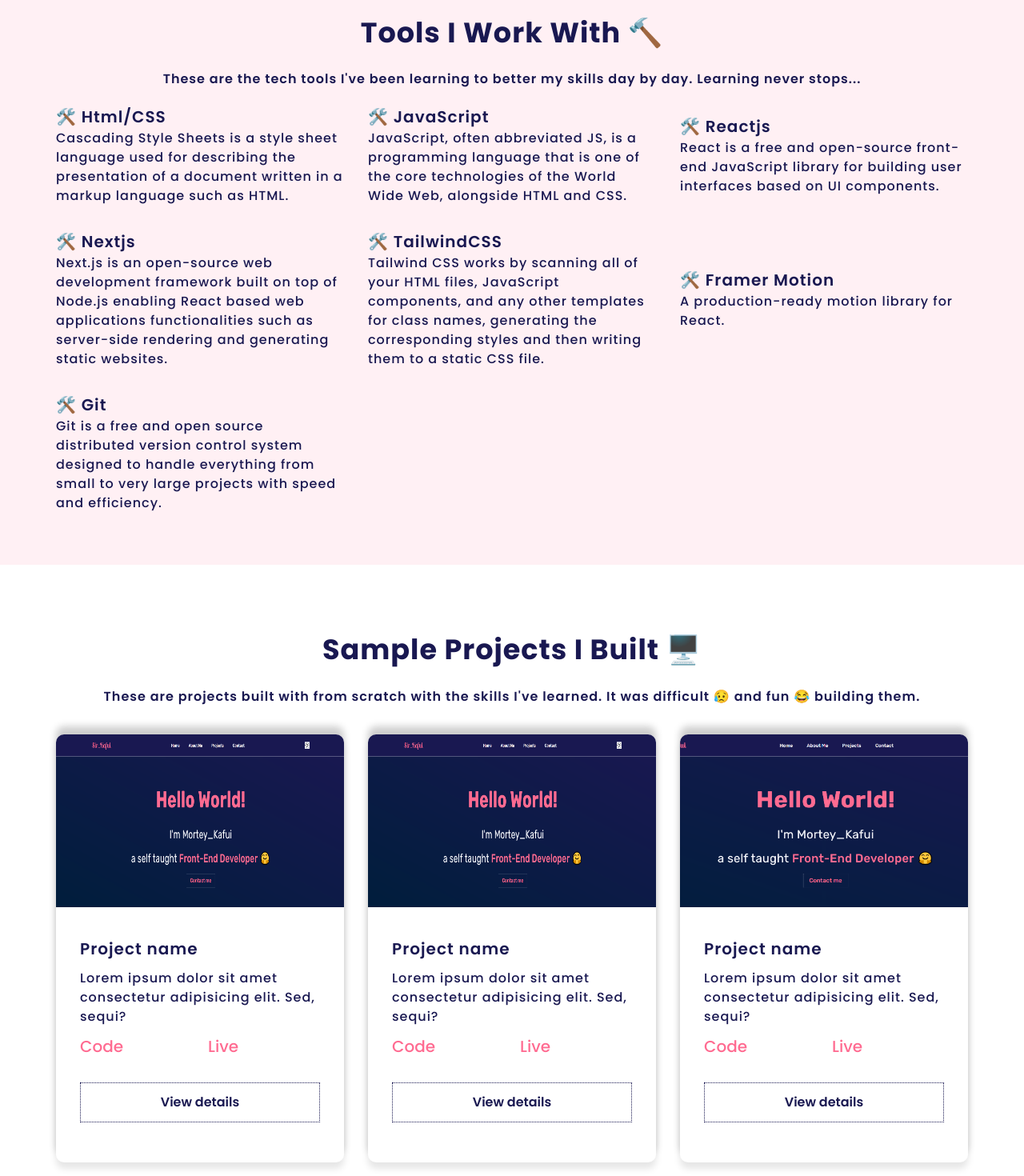
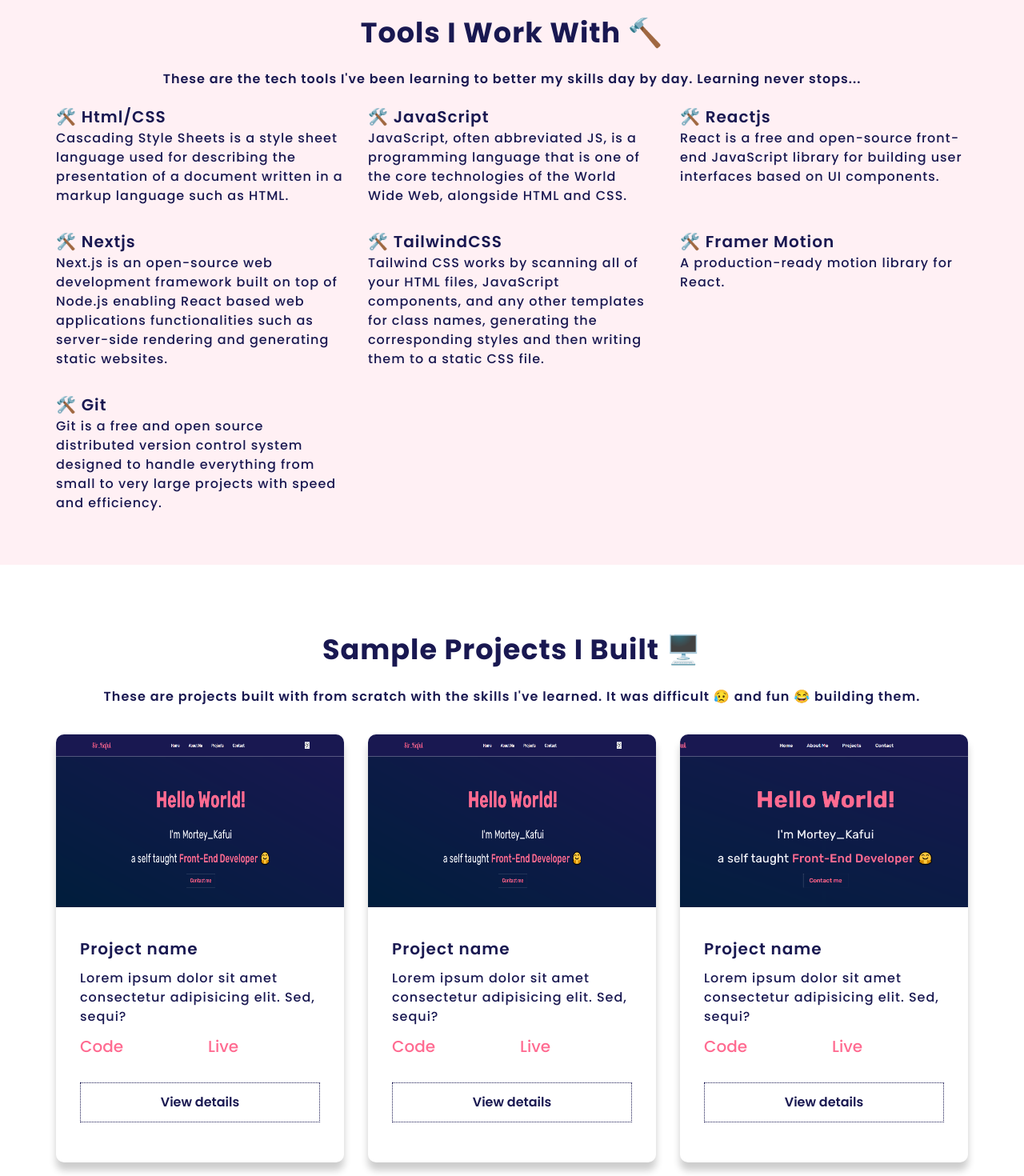
Before and after one commit to MorteyKafui/sir-kafui-portfolio, a Next.js app: page / in a window 1280 px wide. Shown: the part 1960-3430 px from the top of the page at 80% size. Built offline with nearby package versions, Linux system fonts and the light colour scheme; some icons are missing; a web font is replaced by a local one.

Commit message:
update styles

```diff
--- a/components/ProjectSection/Projects.module.css
+++ b/components/ProjectSection/Projects.module.css
@@ -14,7 +14,7 @@
 }
 
 .cards .card {
-  box-shadow: 0 -10px 10px rgba(0, 0, 0, 0.2), 0 8px 8px rgba(0, 0, 0, 0.1);
+  box-shadow: 0 10px 10px rgba(0, 0, 0, 0.2);
   border-radius: 10px;
   overflow: hidden;
   margin-bottom: 2rem;
--- a/components/Skills/Skills.module.css
+++ b/components/Skills/Skills.module.css
@@ -9,7 +9,6 @@
   display: grid;
   grid-template-columns: repeat(3, 1fr);
   justify-content: center;
-  align-items: center;
   gap: 3rem;
 }
 
```
